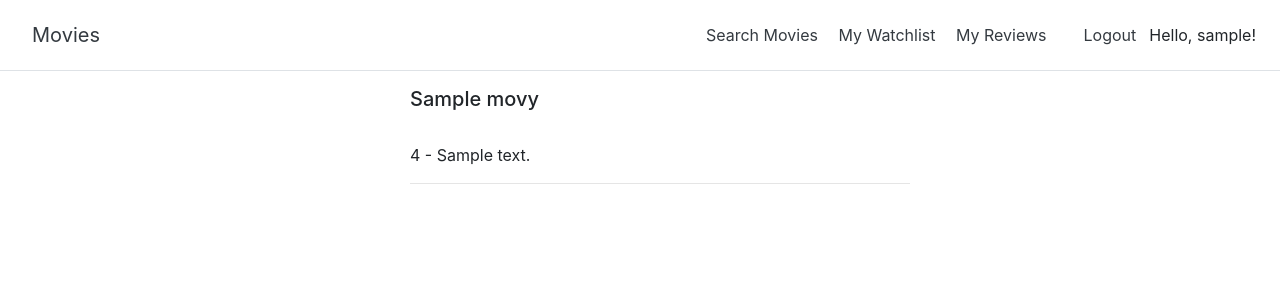
After one commit to bstanton773/MoviesFinal, a Flask app: page /myreviews in a window 1280 px wide. The commit adds this page. Shown: the top 300 px of the page. Run offline with Flask 2, Linux system fonts and the light colour scheme; a user stored in the database is signed in; tables that the repository leaves empty hold one stand-in row (values such as "Sample post"); some libraries are stand-ins or nearby versions.

Commit message:
Added My Reviews

```diff
--- a/app/routes.py
+++ b/app/routes.py
@@ -40,7 +40,6 @@ def review(movieId):
         Movies, Reviews.movie_id == Movies.movieId).join(
         User, Reviews.user_id == User.id).add_columns(
         Movies.title, Movies.movieId, Reviews.comment, User.username).all()
-    print(comments)
     return render_template('review.html', movie = movie, title='Review', form=form, comments=comments)
 
 @app.route('/watchlist')
@@ -72,3 +71,13 @@ def removeFromWatchlist(movieId, from_page):
         return redirect(url_for('watchlist'))
     else:
         return redirect(url_for('search'))
+
+@app.route('/myreviews')
+def myreviews():
+    if current_user.is_anonymous:
+        return redirect(url_for('login'))
+    my_reviews = Reviews.query.filter_by(user_id = current_user.id).join(
+        Movies, Reviews.movie_id == Movies.movieId).add_columns(
+        Movies.title, Movies.genres, Movies.year, Movies.movieId, Reviews.rating, Reviews.comment).all()
+    print(my_reviews)
+    return render_template('myreviews.html', title='My Watchlist', reviews = my_reviews)
--- a/app/templates/base.html
+++ b/app/templates/base.html
@@ -12,6 +12,7 @@
         <nav class="my-2 my-md-0 mr-md-3">
             <a class="p-2 text-dark" href="{{url_for('search')}}">Search Movies</a>
             <a class="p-2 text-dark" href="{{url_for('watchlist')}}">My Watchlist</a>
+            <a class="p-2 text-dark" href="{{url_for('myreviews')}}">My Reviews</a>
         </nav>
         {% if current_user.is_anonymous %}
         <a class="btn btn-outline-primary" href="{{url_for('register')}}">Sign up</a>
--- /dev/null
+++ b/app/templates/myreviews.html
@@ -0,0 +1,23 @@
+{% extends 'base.html' %}
+
+{% block content %}
+    <div class="row">
+        <div class="col">
+        </div>
+        <div class="col-6">
+            <ul style="list-style-type:none">
+                {% for review in reviews %}
+                <h5>{{ review.title }}</h5><br>
+                <p>{{ review.rating }} - {{ review.comment }}</p>
+                <hr>
+                {% endfor %}
+            </ul>
+        </div>
+        <div class="col">
+        </div>
+    </div>
+{% endblock %}
+
+{% block js %}
+
+{% endblock %}
```
